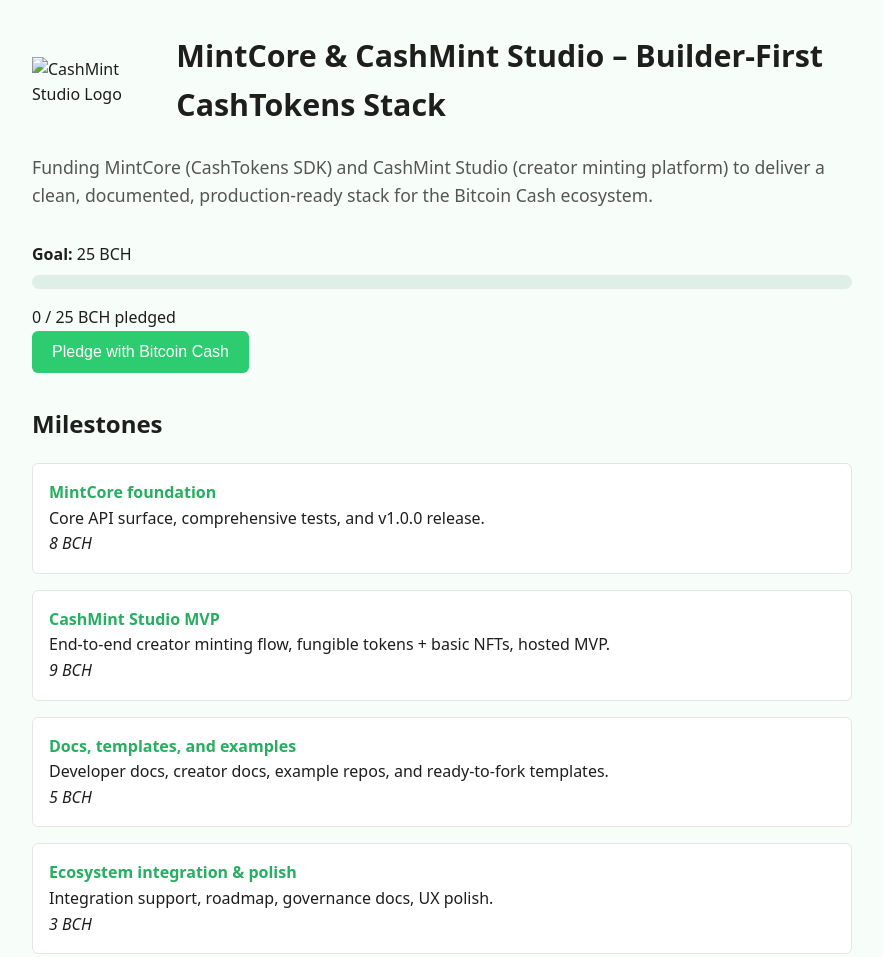
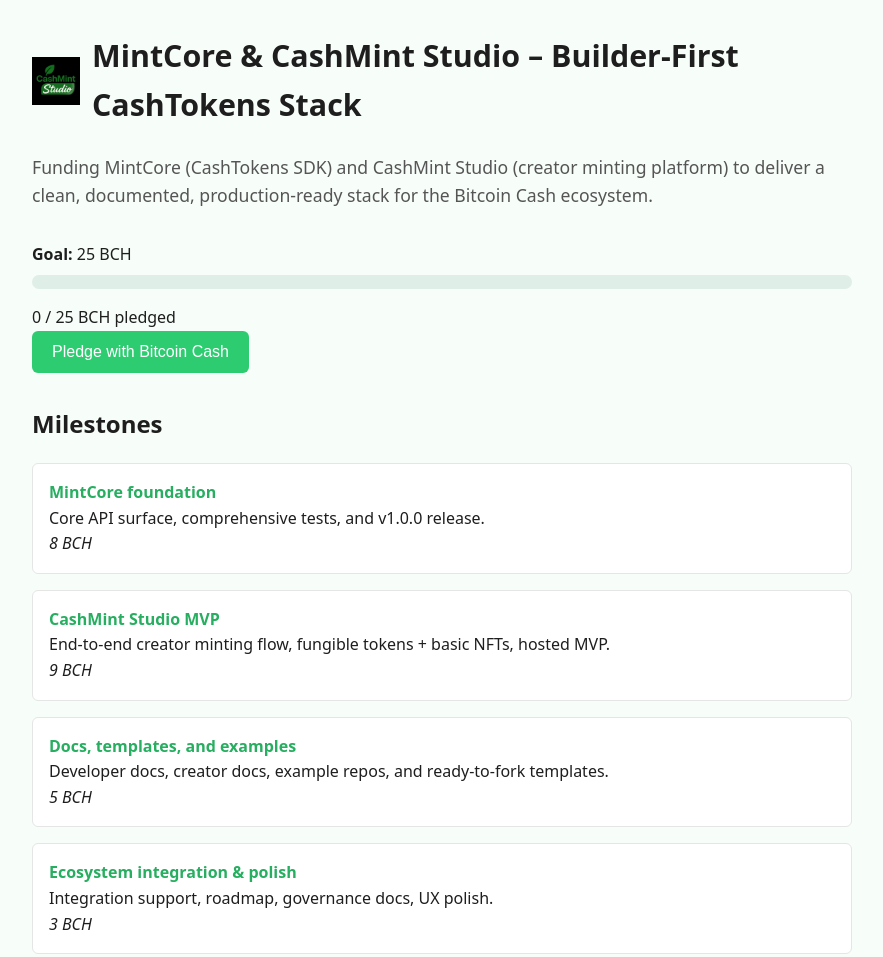
Before and after one commit to mintcoredev/CashMint-flipstarter, a plain HTML site: page index.html in a window 1280 px wide. Shown: the whole page, without its empty margins (198-1081 px from the left). Drawn offline with Linux system fonts and the light colour scheme.

Commit message:
Replace logo image with a new file

```diff
--- a/index.html
+++ b/index.html
@@ -108,7 +108,7 @@
   <div class="container">
 
     <div class="header">
-      <img src="assets/cashmint-logo.png" alt="CashMint Studio Logo" class="logo" />
+      <img src="assets/image_1772470687975.jpeg" alt="CashMint Studio Logo" class="logo" />
       <h1 id="title">Loading campaign…</h1>
     </div>
 
```
